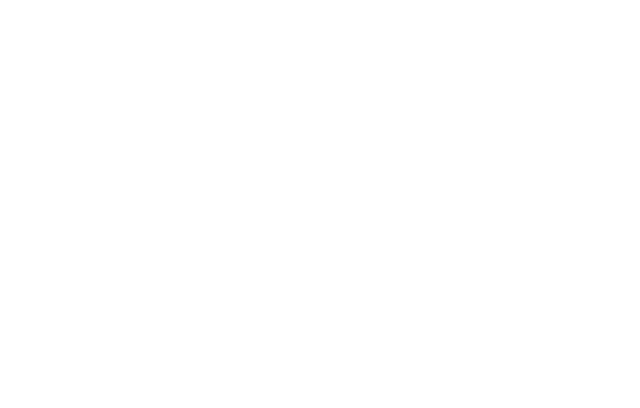
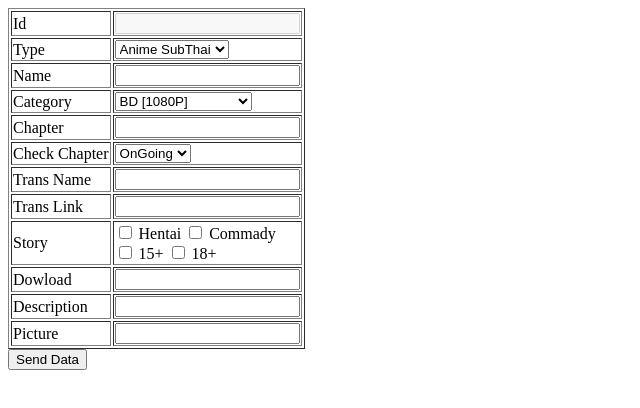
Before and after one commit to AryMiku/API_AryMiku, a plain HTML site: page index.html in a window 1280 px wide. Shown: the whole page, without its empty margins (0-640 px from the left). Drawn offline with Linux system fonts and the light colour scheme.

Commit message:
update html and nodejs

```diff
--- a/index.html
+++ b/index.html
@@ -7,7 +7,87 @@
     <title>Document</title>
 </head>
 <body>
-
+    <table border="1">
+        <tr>
+            <td>Id</td>
+            <td><input type="text" disabled></td>
+        </tr>
+        <tr>
+            <td>Type</td>
+            <td>
+                <select name="Type" id="Type" >
+                    <option value="Anime SubThai">Anime SubThai</option>
+                    <option value="Manga TH">Manga TH</option>
+                    <option value="Manhwa TH">Manhwa TH</option>
+                    <option value="Anime Thai">Anime Thai</option>
+                </select>
+            </td>
+        </tr>
+        <tr>
+            <td>Name</td>
+            <td><input type="text"></td>
+        </tr>
+        <tr>
+            <td>Category</td>
+            <td>
+                <select name="Category" id="Category" >
+                    <option value="BD [1080P]">BD [1080P]</option>
+                    <option value="Manga">Manga</option>
+                    <option value="TV Version [1080P]">TV Version [1080P]</option>
+                    <option value="TV Version [720P]">TV Version [720P]</option>
+                    <option value="TV Series">TV Series</option>
+                    <option value="Anime">Anime</option>
+                </select>
+            </td>
+        </tr>
+        <tr>
+            <td>Chapter</td>
+            <td><input type="text"></td>
+        </tr>
+        <tr>
+            <td>Check Chapter</td>
+            <td>
+                <select name="Category" id="Category" >
+                    <option value="OnGoing">OnGoing</option>
+                    <option value="END">END</option>
+                </select>
+            </td>
+        </tr>
+        <tr>
+            <td>Trans Name</td>
+            <td><input type="text"></td>
+        </tr>
+        <tr>
+            <td>Trans Link</td>
+            <td><input type="text"></td>
+        </tr>
+        <tr>
+            <td>Story</td>
+            <td>
+                <input type="checkbox" id="Hentai" name="Hentai" value="Hentai">
+                <label for="Hentai"> Hentai</label>
+                <input type="checkbox" id="Commady" name="Commady" value="Commady">
+                <label for="Commady"> Commady</label><br>
+                <input type="checkbox" id="15" name="15" value="15+">
+                <label for="15"> 15+</label>
+                <input type="checkbox" id="18" name="18" value="18+">
+                <label for="18"> 18+</label>
+            </td>
+        </tr>
+        <tr>
+            <td>Dowload</td>
+            <td><input type="text"></td>
+        </tr>
+        <tr>
+            <td>Description</td>
+            <td><input type="text"></td>
+        </tr>
+        <tr>
+            <td>Picture</td>
+            <td><input type="text"></td>
+        </tr>
+    </table>
+    <button>Send Data</button>
 </body>
 </html>
 
@@ -31,6 +111,8 @@
         Dowload : {Name : null,Link : null}
     }
 
+    console.log(model)
+
     //load json
 
     //update value json
```
Also changed, not shown: server.js (+13 -2 lines), package-lock.json (added).
